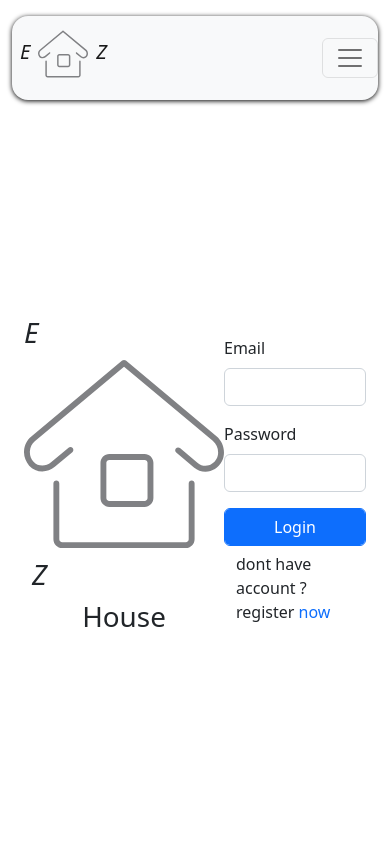
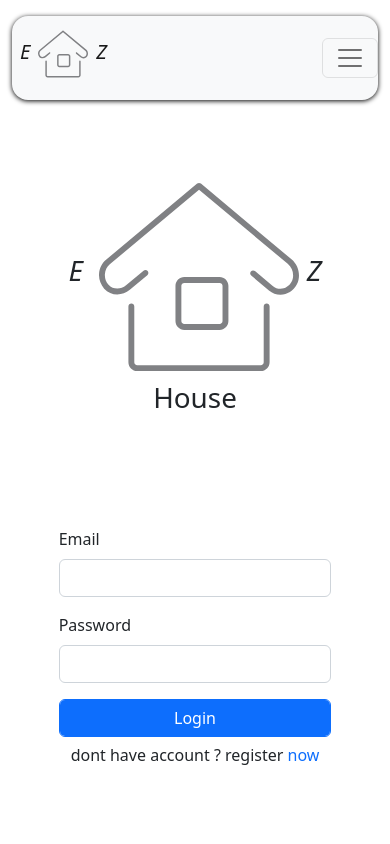
Before and after one commit to nviilways/ez-house-fe, a React (Create React App) app: page /login in a window 390 px wide. Shown: the top 844 px of the page. Built offline with nearby package versions, Linux system fonts and the light colour scheme.

Commit message:
refactor: login and register responsive

```diff
--- a/src/pages/Login/index.tsx
+++ b/src/pages/Login/index.tsx
@@ -51,7 +51,7 @@ function Login() {
   }, [data?.data?.token, isSuccess, isError, navigate, setCookies, from]);
 
   return (
-    <div className="container login d-flex align-items-center justify-content-evenly">
+    <div className="container login d-flex flex-column flex-md-row align-items-center justify-content-evenly">
       <div className="logo pt-5">
         <span className="me-3 fs-1 fst-italic">E</span>
         <Favicon class="large" />
--- a/src/pages/Register/index.tsx
+++ b/src/pages/Register/index.tsx
@@ -76,7 +76,7 @@ function Register() {
   });
 
   return (
-    <div className="container h-100 d-flex justify-content-evenly align-items-center">
+    <div className="container d-flex flex-column flex-md-row justify-content-evenly align-items-center">
       <div className="logo pt-5">
         <span className="me-3 fs-1 fst-italic">E</span>
         <Favicon class="large" />
```
